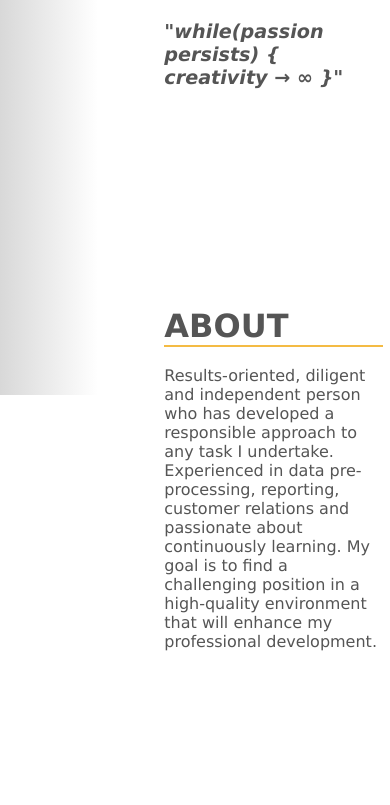
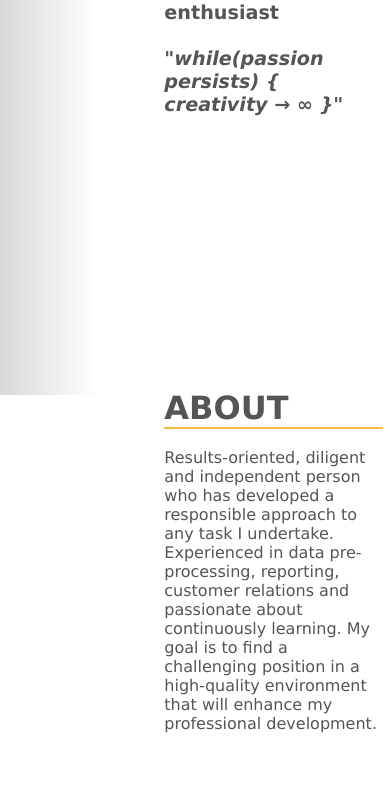
Before and after one commit to itiganas/resume, a website built with Parcel: page index.html in a window 390 px wide. Shown: the part 449-1254 px from the top of the page. Built offline with nearby package versions, Linux system fonts and the light colour scheme.

Commit message:
MQ added

```diff
--- a/styles.css
+++ b/styles.css
@@ -112,7 +112,7 @@ p {
 }
 
 #short-presentation\ section, #about\ section, #resume\ section, #contact\ section{
-  padding: 10%;
+  padding: 20% 10%;
 }
 
 li {
@@ -130,13 +130,17 @@ footer {
   width: 100%;
 }
 
-@media (max-width: 768px) {
+@media (max-width: 768px) and (max-width: 480px) {
 
   #short-presentation\ section {
     font-size: 1.2em;
   }
 
   #short-presentation\ section, #about\ section, #resume\ section, #contact\ section{
-    padding: 40% 10%;
+    padding: 50% 10%;
+  }
+
+  .navbar {
+    flex-direction: column; /* Stack items vertically */
   }
 }
```
